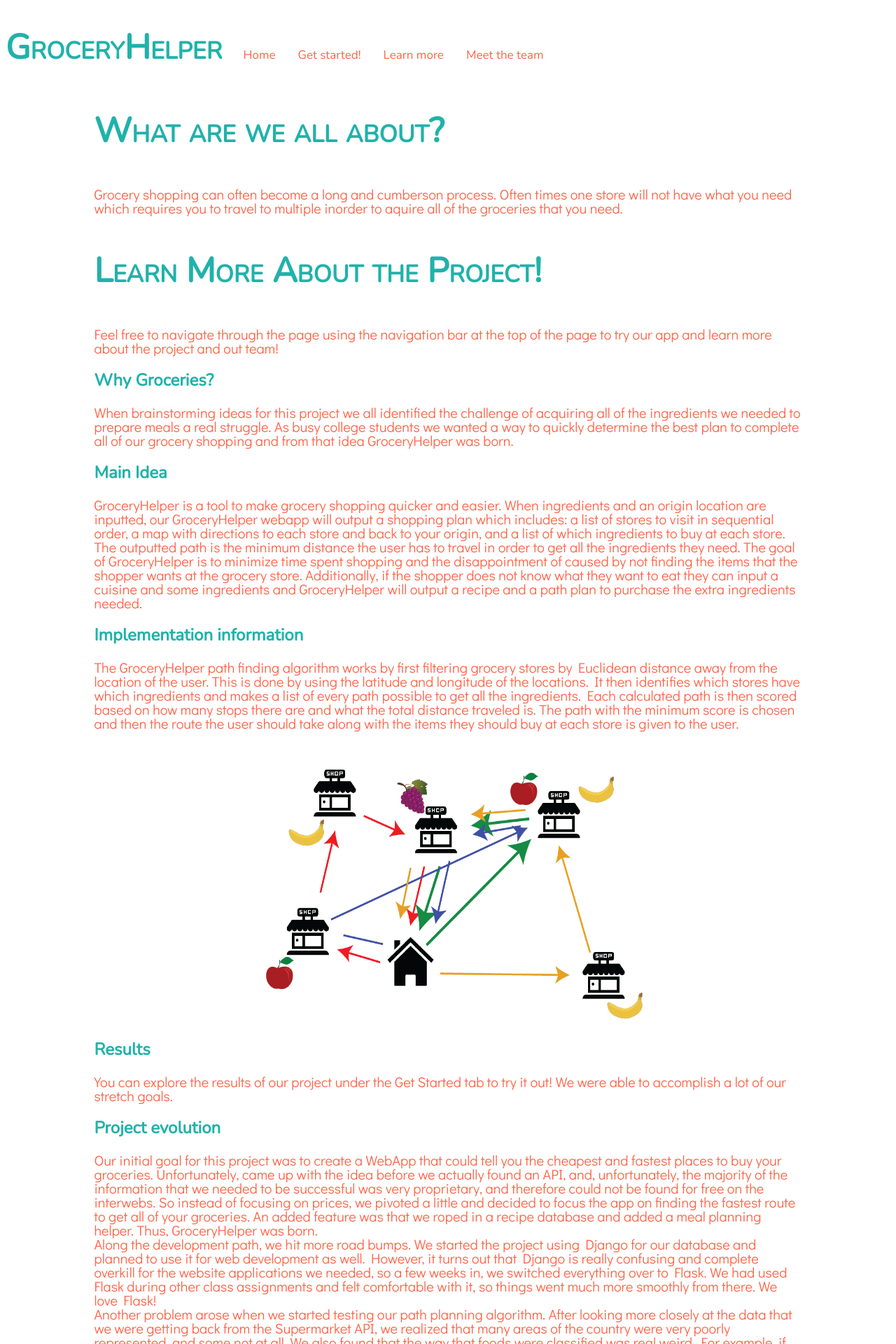
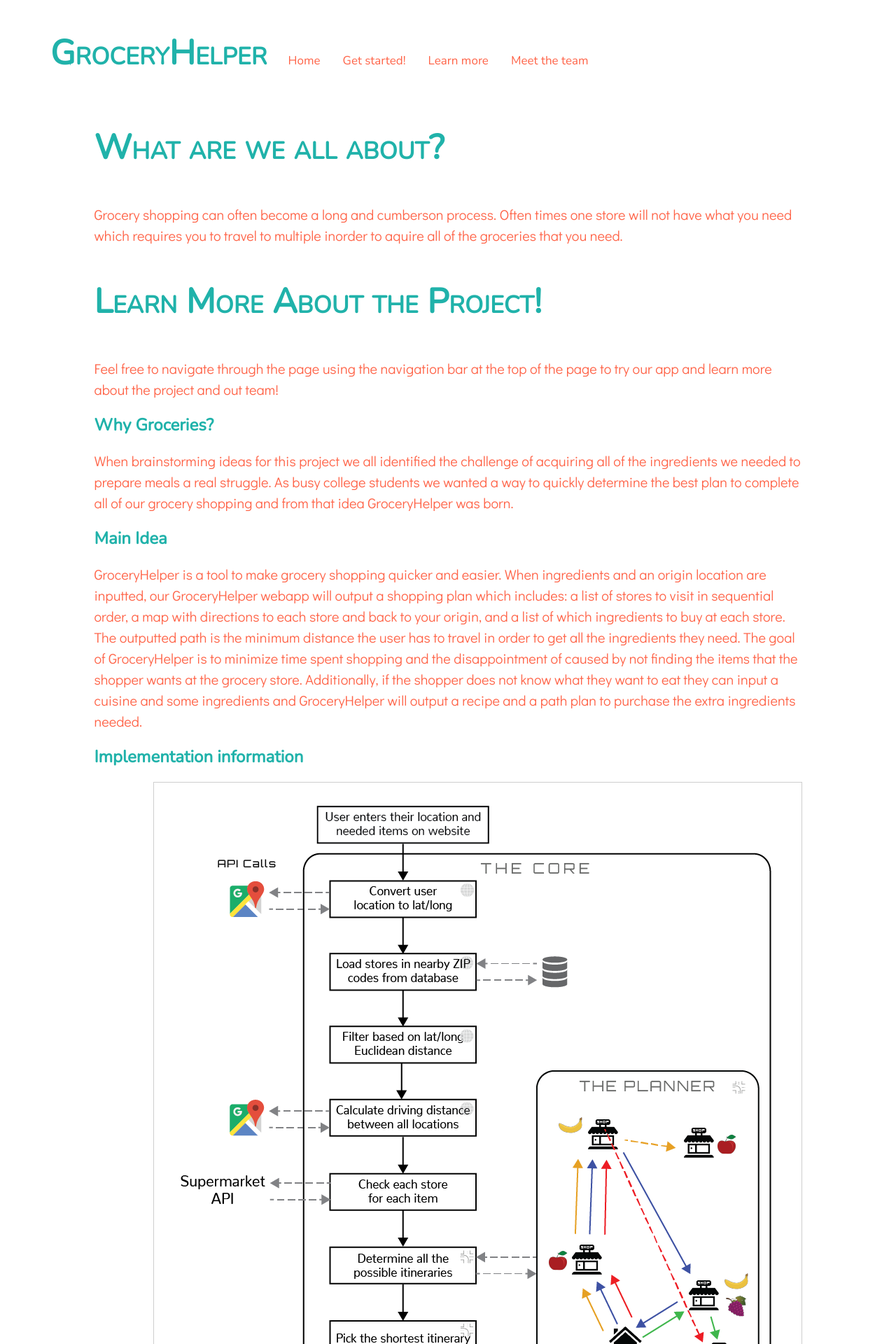
Before and after one commit to kylecombes/GroceryHelper, a Flask app: page /about_project in a window 1280 px wide. Shown: the top 1920 px of the page at 70% size. Run offline with Flask 2, Linux system fonts and the light colour scheme.

Commit message:
Added new flowchart and my bio

```diff
--- a/static/styles.css
+++ b/static/styles.css
@@ -25,6 +25,11 @@
  p, #red{
    color: tomato;
  }
+
+ .header {
+     margin: 1em 4em;
+ }
+
 /* Add a black background color to the top navigation */
 .topnav {
     display: inline-block;
@@ -65,7 +70,7 @@
 font-style: normal;
 font-variant: normal;
 font-weight: 400;
-line-height: 20px;
+line-height: 30px;
  }
 
 #content{
@@ -92,6 +97,14 @@
     text-decoration: none;
     margin: 4px 2px;
     cursor: pointer;
+}
+
+.image-right {
+    float: right;
+    max-width: 100%;
+    padding: 0.2em;
+    border: 1px solid #cecece;
+    margin-left: 3em;
 }
 
 /* ---------- Begin Stops Container ---------- */
--- a/templates/about_team.html
+++ b/templates/about_team.html
@@ -10,7 +10,7 @@
         </title>
     </head>
 <body>
-  <div>
+  <div class="header">
      <h1>GroceryHelper</h1>
 
     <div class = "topnav" id = "myTopnav">
@@ -60,14 +60,16 @@
 
     <h2>Implementation information</h2>
 
-    <p>The GroceryHelper path finding algorithm works by first filtering grocery stores by Euclidean
+    <p><img class="image-right" src="/static/Flowchart.png" alt="Program flowchart"/>
+      The GroceryHelper path finding algorithm works by first filtering grocery stores by Euclidean
       distance away from the location of the user. This is done by using the latitude and longitude
       of the locations. It then identifies which stores have which ingredients and makes a list of
       every path possible to get all the ingredients. Each calculated path is then scored based on
       how many stops there are and what the total distance traveled is. The path with the minimum
       score is chosen and then the route the user should take along with the items they should buy
       at each store is given to the user.</p>
-    <img src="{{ url_for('static', filename='Pres-AI-depiction-01.jpg') }}" id = "description" style="width:600px;height:400px;">
+
+    <!--<img src="{{ url_for('static', filename='Pres-AI-depiction-01.jpg') }}" id = "description" style="width:600px;height:400px;">-->
     <h2>Results</h2>
 
     <p>
@@ -100,7 +102,7 @@
 
     <h2>Attribution</h2>
 
-    <p>We used three API’s to create our app:
+    <p>We used three APIs to create our app:
       <ol>
         <li>Supermarket API for product information at local stores</li>
         <li>Yummly API for the recipe database</li>
--- a/templates/address_input.html
+++ b/templates/address_input.html
@@ -8,7 +8,7 @@
       <title>Address</title>
     </head>
 <body>
-  <div>
+  <div class="header">
      <h1>GroceryHelper</h1>
 
     <div class = "topnav" id = "myTopnav">
--- a/templates/confirm.html
+++ b/templates/confirm.html
@@ -10,7 +10,7 @@
         </title>
     </head>
     <body>
-      <div>
+      <div class="header">
          <h1>GroceryHelper</h1>
 
         <div class = "topnav" id = "myTopnav">
--- a/templates/confirm2.html
+++ b/templates/confirm2.html
@@ -10,8 +10,7 @@
         </title>
     </head>
     <body>
-<<<<<<< HEAD
-      <div>
+      <div class="header">
          <h1>GroceryHelper</h1>
 
         <div class = "topnav" id = "myTopnav">
--- a/templates/food_input.html
+++ b/templates/food_input.html
@@ -8,7 +8,7 @@
       <title>Recipe</title>
     </head>
 <body>
-  <div>
+  <<div class="header">
      <h1>GroceryHelper</h1>
 
     <div class = "topnav" id = "myTopnav">
--- a/templates/index.html
+++ b/templates/index.html
@@ -14,7 +14,7 @@
         </title>
     </head>
 <body>
-  <div>
+  <div class="header">
      <h1>GroceryHelper</h1>
 
     <div class = "topnav" id = "myTopnav">
```
Also changed, not shown: templates/about.html (+1 -8 lines), templates/about_us.html (+16 -13 lines), static/Flowchart.png (added).
